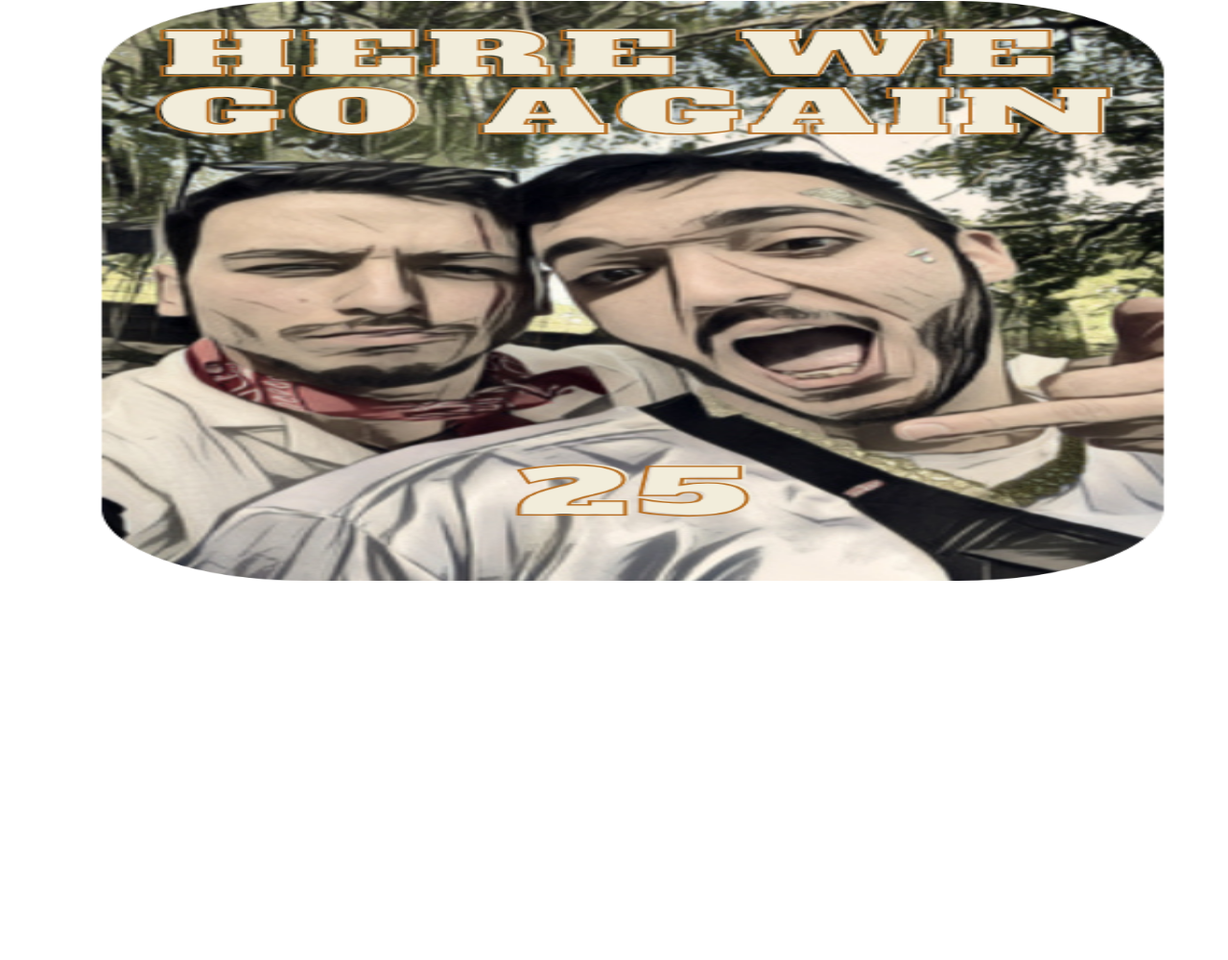
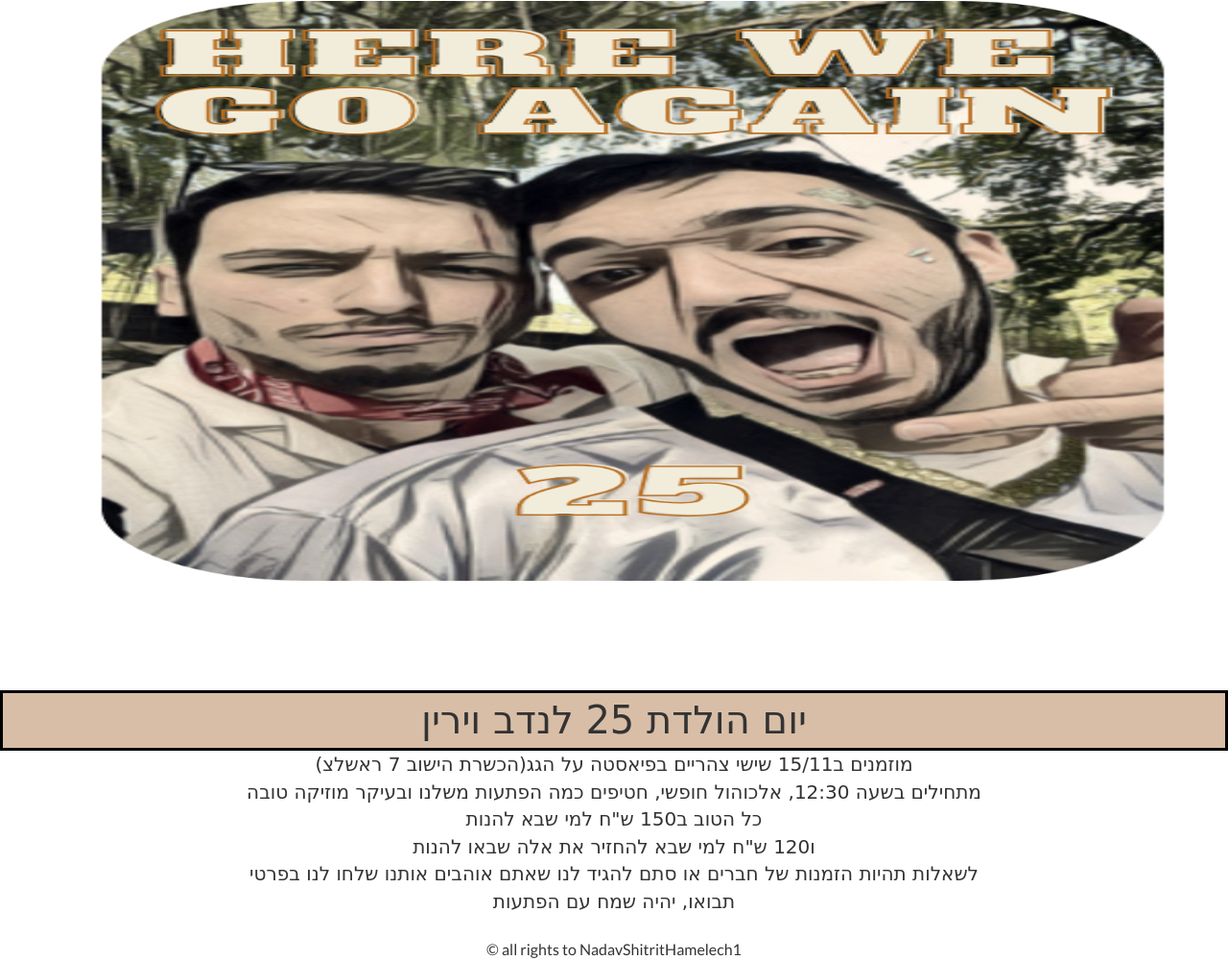
Before and after one commit to NadavShitrit1/HereWeGoAgainInvite, a website: page index.html in a window 1280 px wide. Shown: the part 113-1113 px from the top of the page at 96% size. Before the commit the page ends 832 px from the top, so only its background shows below. Drawn offline with Linux system fonts and the light colour scheme.

Commit message:
Update index.html

```diff
--- a/index.html
+++ b/index.html
@@ -15,5 +15,23 @@
 </head>
 
 <img class="MyPhoto" src="images/HERE WE GO AGAIN.png" style="width: 181vw;    height: 104vh;    margin-left: -39vw;" alt="MyPhoto" />
+<div style="
+    text-align: center;
+    font-size: 4rem;
+    font-family: cursive;
+    background-color: #d8bea7;
+    border-color: black;
+    border-style: solid;
+">יום הולדת 25 לנדב וירין</div>
 
+<div style="
+    text-align: center;
+    font-size: 2rem;
+    font-family: cursive;
+">מוזמנים ב15/11 שישי צהריים בפיאסטה על הגג(הכשרת הישוב 7 ראשלצ)  <div>מתחילים בשעה 12:30, אלכוהול חופשי, חטיפים כמה הפתעות משלנו ובעיקר מוזיקה טובה </div><div>כל הטוב ב150 ש"ח למי שבא להנות</div><div> ו120 ש"ח למי שבא להחזיר את אלה שבאו להנות</div><div>לשאלות תהיות הזמנות של חברים או סתם להגיד לנו שאתם אוהבים אותנו שלחו לנו בפרטי</div><div>תבואו, יהיה שמח עם הפתעות</div></div>
+
+<div style="
+    text-align: center;
+    margin-top: 24px;
+" class="fa-copyrights">© all rights to NadavShitritHamelech1</div>
 </html>
```
